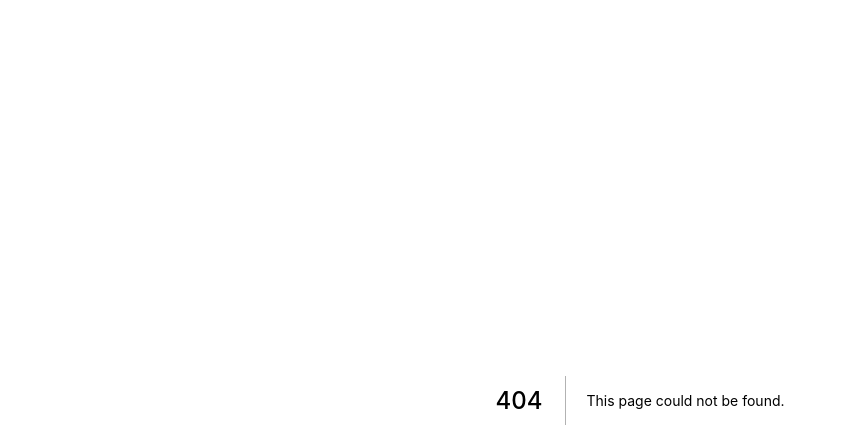
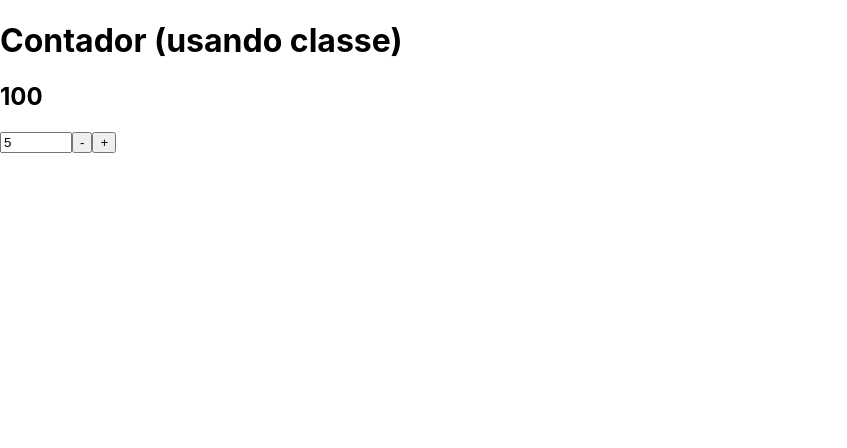
Before and after one commit to TavinhoNZT/curso-nextjs, a Next.js app in the folder exercicios/: page /classe/contador in a window 1280 px wide. Before the commit this address had no page. Shown: the top 448 px of the page, without its empty margins (0-847 px from the left). Built offline with nearby package versions, Linux system fonts and the light colour scheme.

Commit message:
contador usando classe

```diff
--- /dev/null
+++ b/exercicios/pages/classe/contador.jsx
@@ -0,0 +1,13 @@
+import { Component } from "react"
+import Contador from "../../components/Contador"
+
+export default class ContadorPage extends Component {
+
+    render() {
+        return (
+            <>
+            <Contador valorInicial={100} passo={5} />
+            </>
+        )
+    }
+}
```
